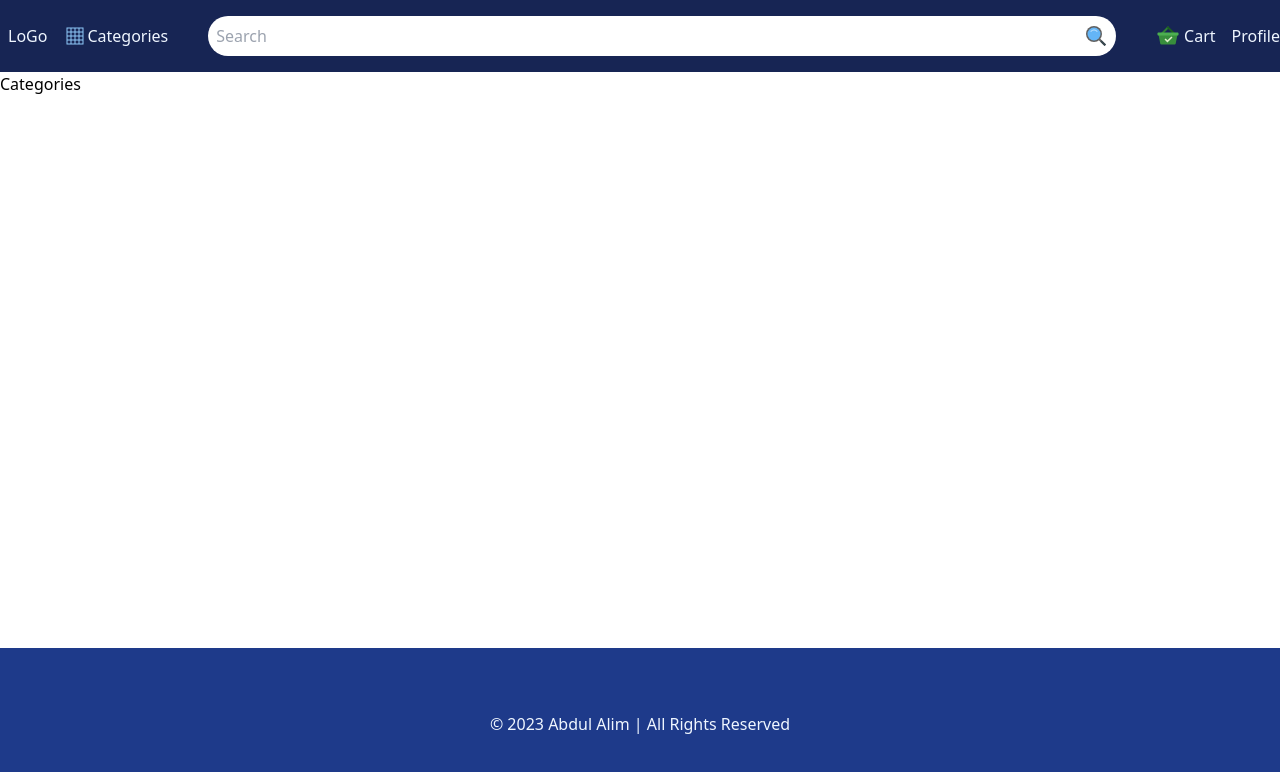
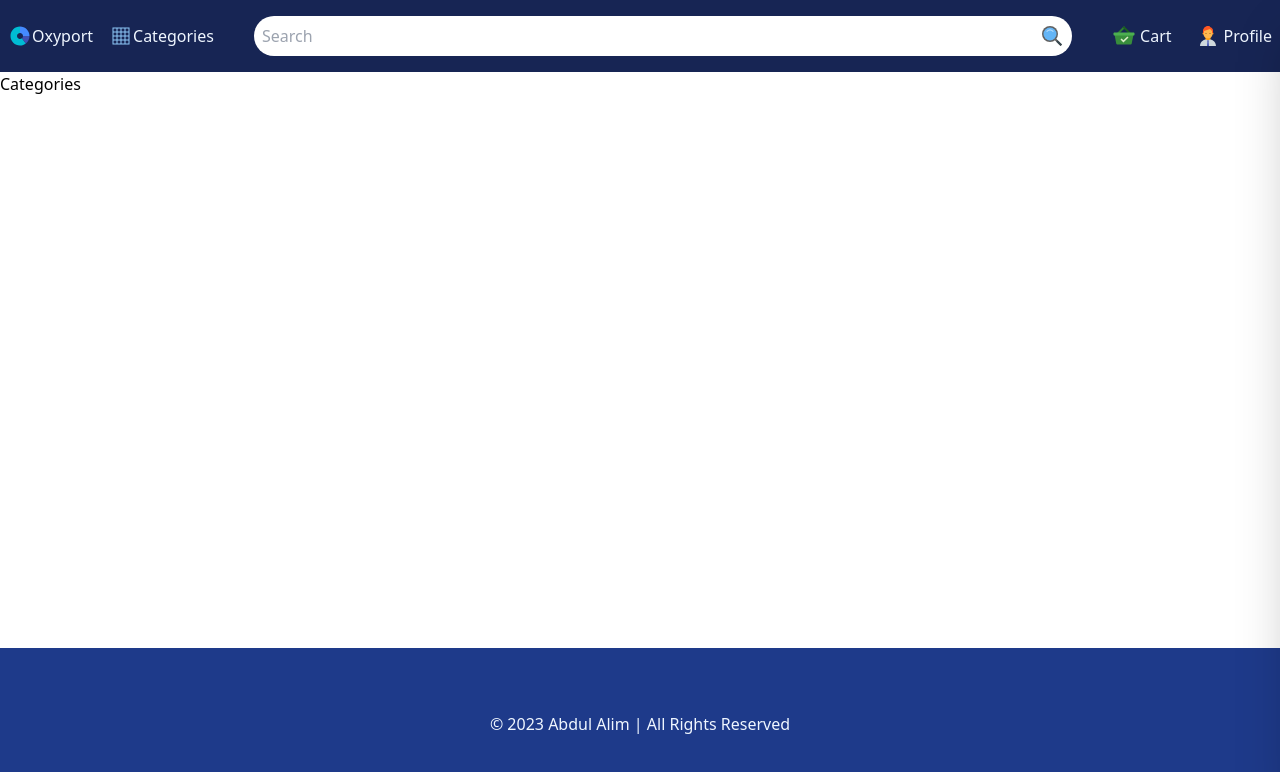
Before and after one commit to DevAbdulAlim/oxyport-next, a Next.js app: page /categories in a window 1280 px wide. Shown: the top 772 px of the page. Built offline with nearby package versions, Linux system fonts and the light colour scheme.

Commit message:
updated design

```diff
--- a/app/(site)/components/Cart.tsx
+++ b/app/(site)/components/Cart.tsx
@@ -1,7 +1,7 @@
 "use client";
 
 import { useState } from "react";
-import { FcPaid } from "react-icons/fc";
+import { FcPaid, FcPrevious } from "react-icons/fc";
 
 export default function Cart() {
   const [menuOpen, setMenuOpen] = useState(false);
@@ -14,11 +14,16 @@ export default function Cart() {
     // Off-canvas menu container
     <div className="m-2 hidden md:block">
       <div
-        className={`fixed right-0 w-full sm:w-96 bg-blue-900 p-4 inset-y-0 ${
+        className={`fixed right-0 w-full sm:w-96 bg-white shadow-2xl text-black p-4 inset-y-0 ${
           menuOpen ? "" : "translate-x-full"
         } transition-all duration-500 ease-in-out `}
       >
-        <button onClick={toggleMenu}>Close</button>
+        <button onClick={toggleMenu} className="flex">
+          <span className="text-2xl">
+            <FcPrevious />
+          </span>
+          Back
+        </button>
         <ul>
           <li>Home</li>
           <li>Home</li>
--- a/app/(site)/components/CategoryDropdown.tsx
+++ b/app/(site)/components/CategoryDropdown.tsx
@@ -21,7 +21,7 @@ export default function CategoryDropdown() {
   };
 
   return (
-    <div className="relative ">
+    <div className="relative hidden md:block">
       <div>
         <button
           type="button"
--- a/app/(site)/components/MainNav.tsx
+++ b/app/(site)/components/MainNav.tsx
@@ -3,14 +3,17 @@ import Link from "next/link";
 import { usePathname } from "next/navigation";
 import Cart from "./Cart";
 import CategoryDropdown from "./CategoryDropdown";
-import { FcSearch } from "react-icons/fc";
+import { FcSearch, FcManager, FcDoughnutChart } from "react-icons/fc";
 
 export default function MainNav() {
   const pathname = usePathname();
   return (
     <nav className="flex justify-between">
-      <Link className="m-2" href="/">
-        LoGo
+      <Link className="m-2 flex" href="/">
+        <span className="text-2xl">
+          <FcDoughnutChart />
+        </span>
+        Oxyport
       </Link>
 
       <CategoryDropdown />
@@ -32,7 +35,12 @@ export default function MainNav() {
 
       <Cart />
 
-      <button className="hidden md:block">Profile</button>
+      <button className="hidden m-2 md:flex">
+        <span className="text-2xl mr-1">
+          <FcManager />
+        </span>
+        Profile
+      </button>
     </nav>
   );
 }
--- a/app/(site)/page.tsx
+++ b/app/(site)/page.tsx
@@ -52,7 +52,7 @@ export default async function Page() {
                 <p>{item.inStock}</p>
                 <p className="mb-4">{item.rating}</p>
                 <Link
-                  className="bg-blue-500 text-white py-2 px-8"
+                  className="bg-blue-800 text-white py-2 px-8"
                   href={`/products/${item.id}`}
                 >
                   Buy Now
```
Also changed, not shown: app/dashboard/categories/create/page.tsx (added), app/dashboard/categories/page.tsx (added), app/dashboard/components/SideNav.tsx (added), app/dashboard/components/TopNav.tsx (added), app/dashboard/products/create/page.tsx (added), app/dashboard/products/page.tsx (added), app/dashboard/users/create/page.tsx (added), app/dashboard/users/page.tsx (added), public/logo.png (added).
